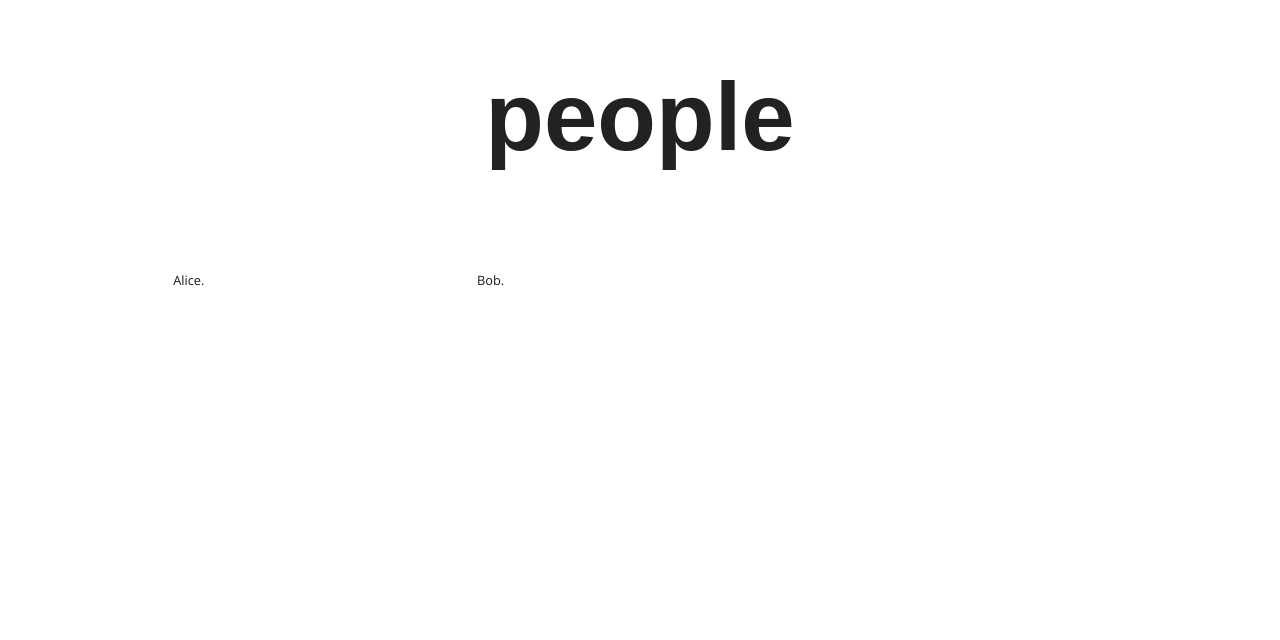
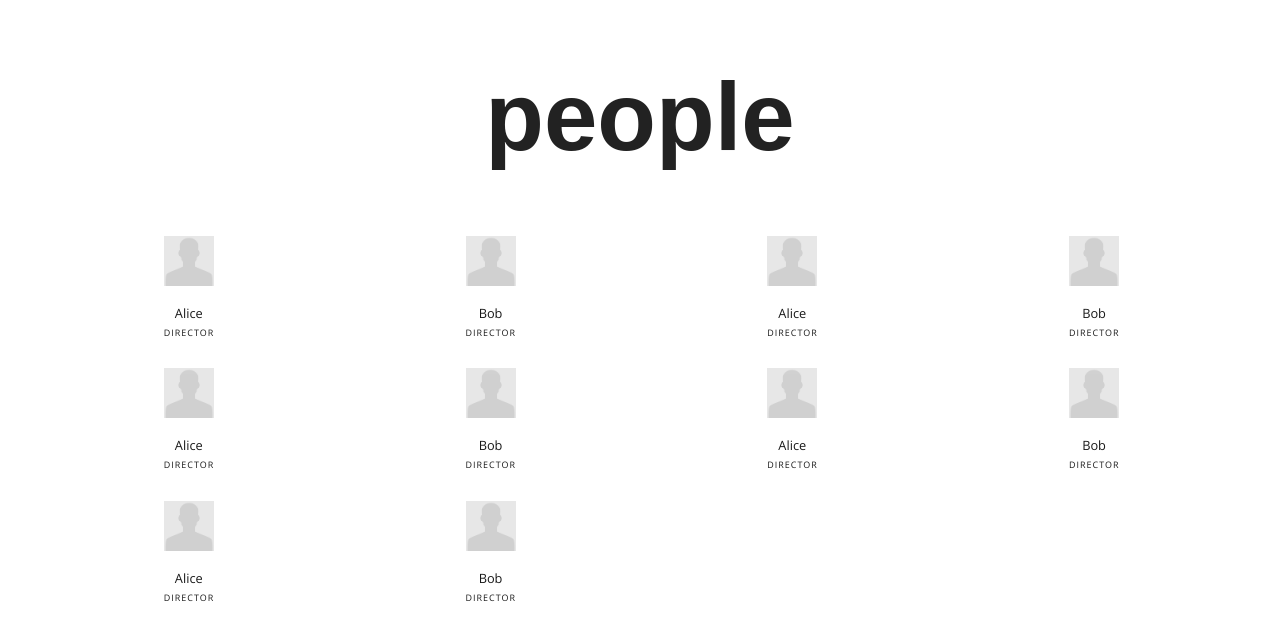
Before and after one commit to dmanikt/sandboxUMD.github.io, a website: page index.html in a window 1280 px wide. Shown: the part 897-1537 px from the top of the page. Before the commit the page ends 1230 px from the top, so only its background shows below. Drawn offline with nearby package versions, Linux system fonts and the light colour scheme.

Commit message:
started basic grid

```diff
--- a/css/main.css
+++ b/css/main.css
@@ -566,25 +566,19 @@ section {
 
 /*People Page*/
 .person {
+  position: relative;
   display: inline-block;
   vertical-align: top;
   margin: 0 2% 1em;
   opacity: .9; }
   .person:hover {
     opacity: 1; }
-  @media screen and (min-width: 20em) {
-    .person {
-      width: 20%; } }
-  @media screen and (min-width: 720px) {
-    .person {
-      width: 8.5%; } }
-  @media screen and (min-width: 60em) {
-    .person {
-      width: 8.5%; } }
-  @media screen and (min-width: 76.5em) {
-    .person {
-      width: 8.5%; } }
 
+.person_wrapper {
+  margin:0 auto;
+  width: 50px;
+  text-align:center;
+}
 @media screen and (min-width: 20em) {
   .page-people .person {
     width: 45%; } }
--- a/index.html
+++ b/index.html
@@ -88,22 +88,131 @@
       <ul>
         <li class="person">
           <a href="mailto:alice@umd.edu" target="_blank">
-            <img src="/assets/people/alice.png" alt="">
-            <p>
+            <div class="person_wrapper">
+              <img src="assets/people/bob.jpg" width="50px" height="50px" alt="">
+              <p>
+              Alice
+              <span>Director</span>
+              </p>
+            </div>
+          </a>
+        </li>
 
-            Alice.
-            </p>
+
+        <li class="person">
+          <a href="mailto:bob@umd.edu" target="_blank">
+            <div class="person_wrapper">
+              <img src="assets/people/bob.jpg" width="50px" height="50px" alt="">
+              <p>
+              Bob
+              <span>Director</span>
+              </p>
+            </div>
+          </a>
+        </li>
+
+
+       <li class="person">
+          <a href="mailto:alice@umd.edu" target="_blank">
+            <div class="person_wrapper">
+              <img src="assets/people/bob.jpg" width="50px" height="50px" alt="">
+              <p>
+              Alice
+              <span>Director</span>
+              </p>
+            </div>
+          </a>
+        </li>
+
+
+        <li class="person">
+          <a href="mailto:bob@umd.edu" target="_blank">
+            <div class="person_wrapper">
+              <img src="assets/people/bob.jpg" width="50px" height="50px" alt="">
+              <p>
+              Bob
+              <span>Director</span>
+              </p>
+            </div>
+          </a>
+        </li>
+        <li class="person">
+          <a href="mailto:alice@umd.edu" target="_blank">
+            <div class="person_wrapper">
+              <img src="assets/people/bob.jpg" width="50px" height="50px" alt="">
+              <p>
+              Alice
+              <span>Director</span>
+              </p>
+            </div>
+          </a>
+        </li>
+
+
+        <li class="person">
+          <a href="mailto:bob@umd.edu" target="_blank">
+            <div class="person_wrapper">
+              <img src="assets/people/bob.jpg" width="50px" height="50px" alt="">
+              <p>
+              Bob
+              <span>Director</span>
+              </p>
+            </div>
           </a>
         </li>
 
         <li class="person">
-          <a href="mailto:bob@umd.edu" target="_blank">
-            <img src="/assets/people/bob.png" alt="">
-            <p>
-            Bob.
-            </p>
+          <a href="mailto:alice@umd.edu" target="_blank">
+            <div class="person_wrapper">
+              <img src="assets/people/bob.jpg" width="50px" height="50px" alt="">
+              <p>
+              Alice
+              <span>Director</span>
+              </p>
+            </div>
           </a>
         </li>
+
+
+        <li class="person">
+          <a href="mailto:bob@umd.edu" target="_blank">
+            <div class="person_wrapper">
+              <img src="assets/people/bob.jpg" width="50px" height="50px" alt="">
+              <p>
+              Bob
+              <span>Director</span>
+              </p>
+            </div>
+          </a>
+        </li>
+
+        <li class="person">
+          <a href="mailto:alice@umd.edu" target="_blank">
+            <div class="person_wrapper">
+              <img src="assets/people/bob.jpg" width="50px" height="50px" alt="">
+              <p>
+              Alice
+              <span>Director</span>
+              </p>
+            </div>
+          </a>
+        </li>
+
+
+        <li class="person">
+          <a href="mailto:bob@umd.edu" target="_blank">
+            <div class="person_wrapper">
+              <img src="assets/people/bob.jpg" width="50px" height="50px" alt="">
+              <p>
+              Bob
+              <span>Director</span>
+              </p>
+            </div>
+          </a>
+        </li>
+
+
+
       </ul>
     </section>
   </div>
```
Also changed, not shown: assets/people/bob.jpg (added).
